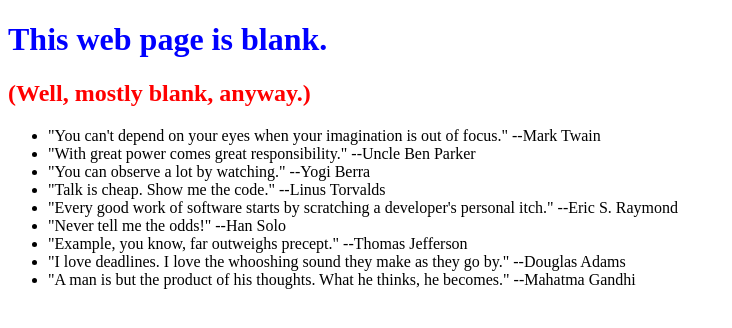
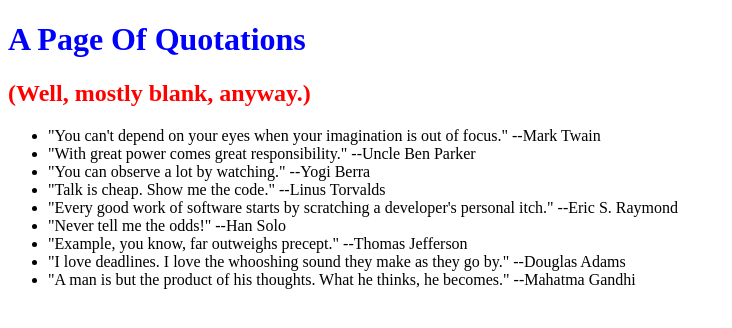
Before and after one commit to gregrich/0main_openSAP_repo, a plain HTML site: page index.html in a window 1280 px wide. Shown: the whole page, without its empty margins (0-732 px from the left). Drawn offline with Linux system fonts and the light colour scheme.

Commit message:
Changed 1st header to "A Page Of Quotations"

```diff
--- a/index.html
+++ b/index.html
@@ -6,7 +6,7 @@
     <link href="styles.css" rel="stylesheet" type="text/css" />
   </head>
   <body>
-	<h1>This web page is blank.</h1>
+	<h1>A Page Of Quotations</h1>
 	<h2>(Well, mostly blank, anyway.)</h2>
 	<ul>
 		<li>"You can't depend on your eyes when your imagination is out of focus." --Mark Twain</li>
```
